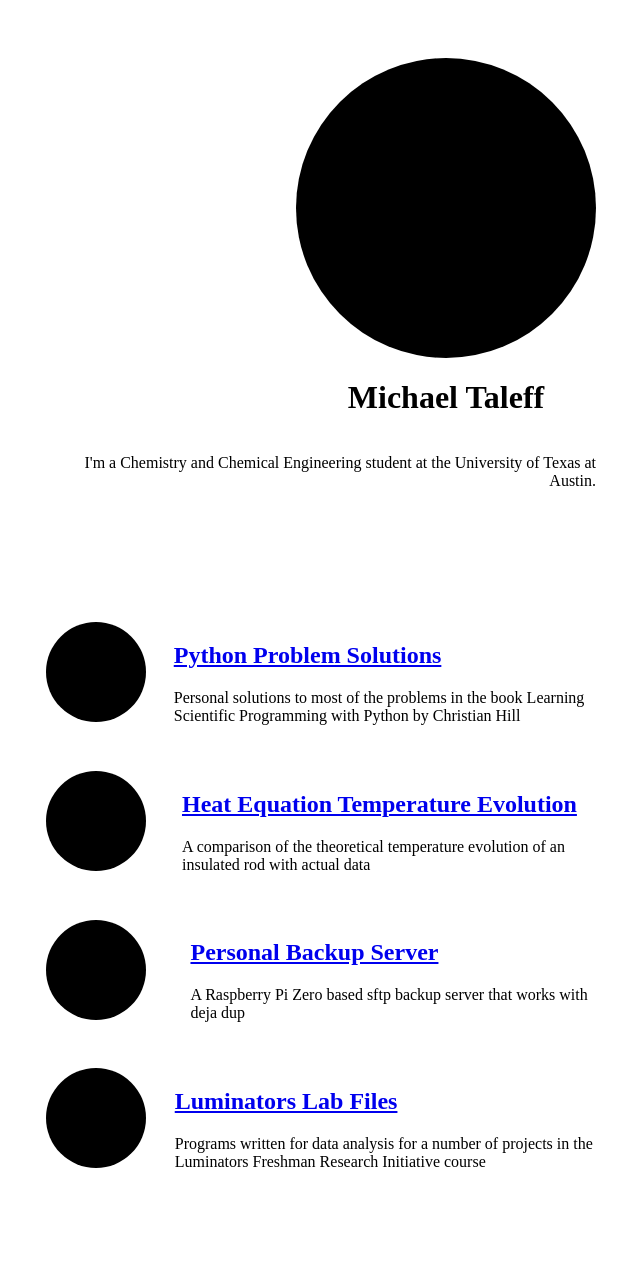
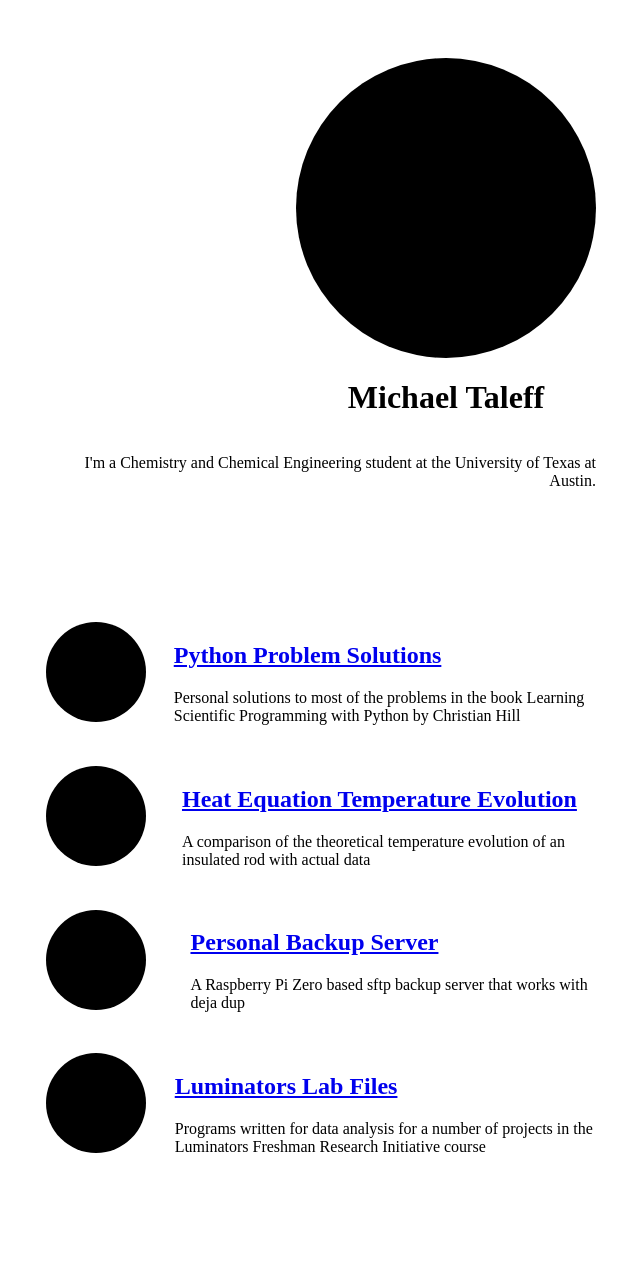
Before and after one commit to taleff/taleff.github.io, a Jekyll site: the page built from index.html, in a window 1280 px wide. Shown: the whole page, without its empty margins (327-967 px from the left). Built offline with Jekyll 4.4.1, drawn with Linux system fonts in a browser that asks for light colours.

Commit message:
Update main.css

```diff
--- a/css/main.css
+++ b/css/main.css
@@ -41,7 +41,7 @@ ul {
 }
 
 li {
-    padding-bottom: 30px;
+    padding-bottom: 25px;
 }
 
 .profile-picture {
```
